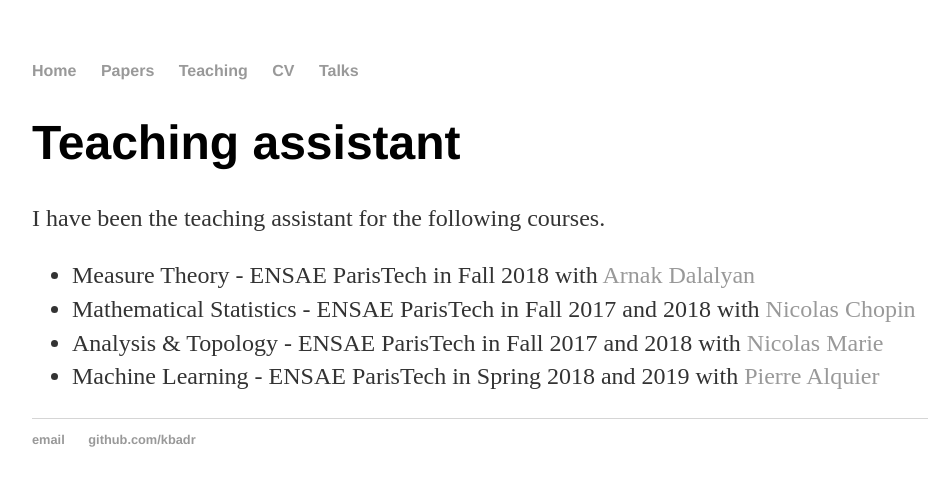
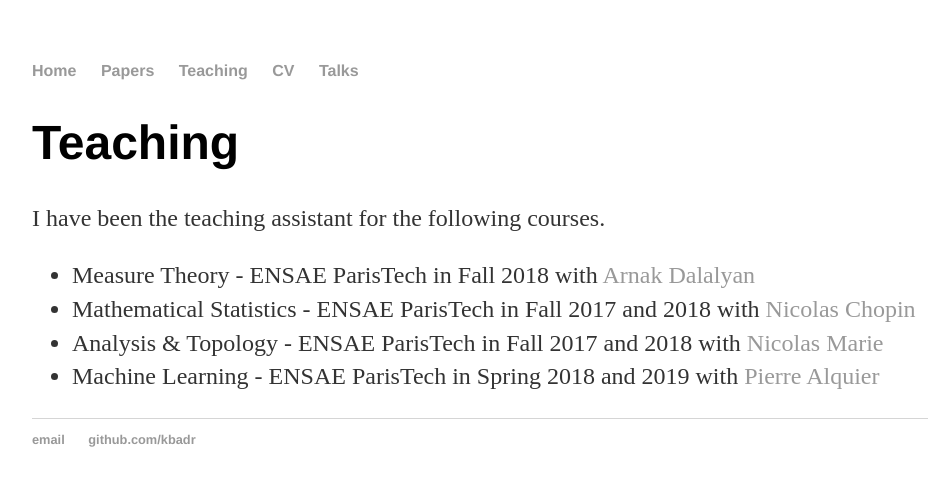
Before and after one commit to redaboutaj/Website, a Jekyll site: the page built from teaching/index.html, in a window 1280 px wide. Shown: the top 486 px of the page, without its empty margins (160-1105 px from the left). Built offline with Jekyll 4.4.1, drawn with Linux system fonts in a browser that asks for light colours.

Commit message:
Update index.html

```diff
--- a/teaching/index.html
+++ b/teaching/index.html
@@ -4,7 +4,7 @@ title: Teaching
 ---
 
 		<div class="teaching">
-			<h1>Teaching assistant</h1>
+			<h1>Teaching</h1>
 			<p>I have been the teaching assistant for the following courses.</p>
 
 <ul>
```
